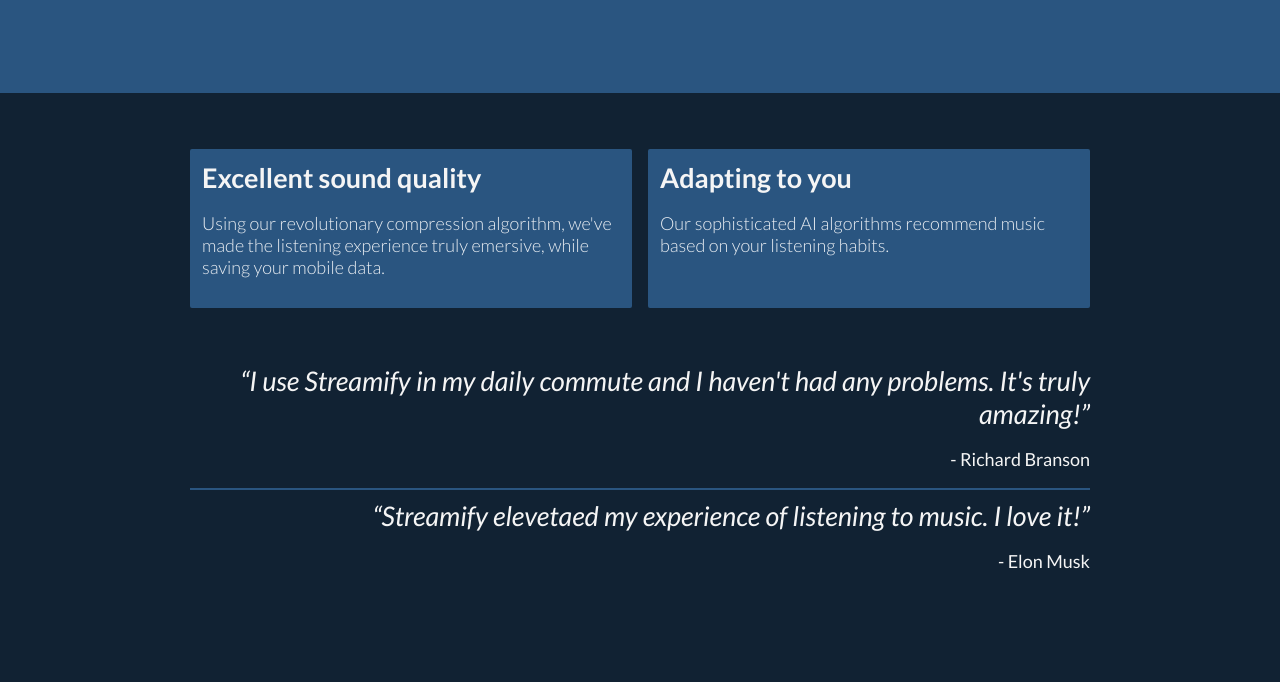
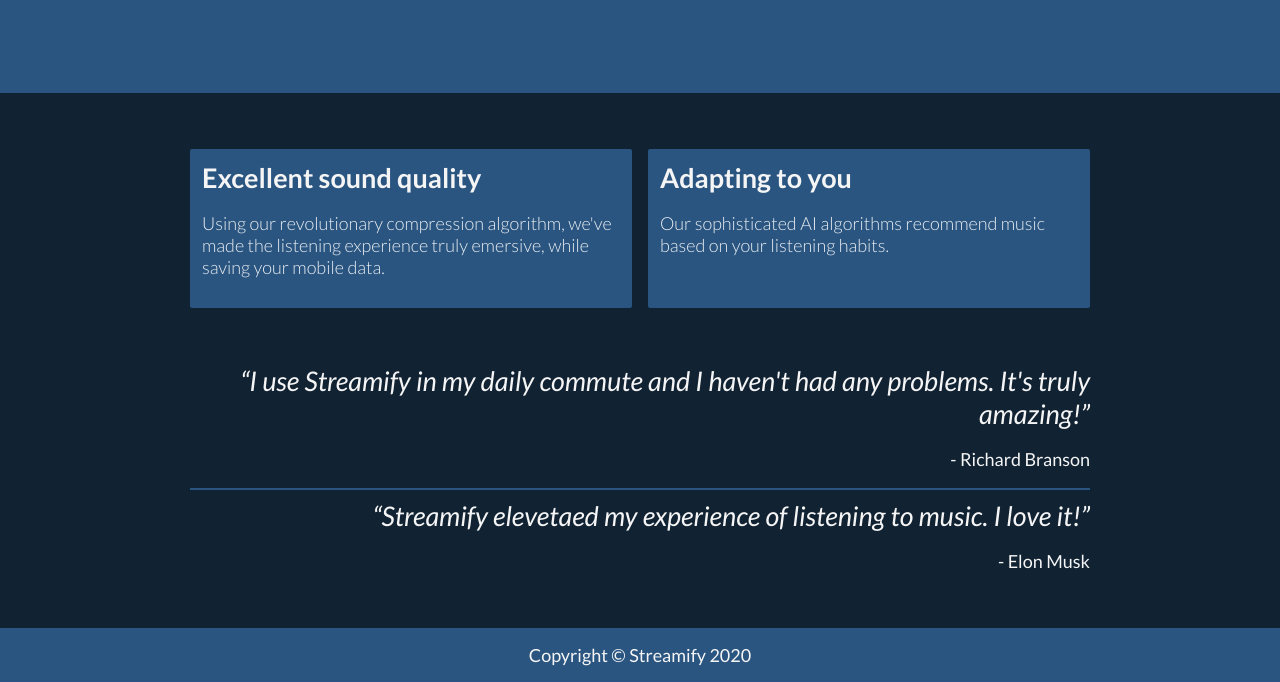
Before and after one commit to kristyanYochev/WebDesignFinal, a website: page index.html in a window 1280 px wide. Shown: the part 451-1133 px from the top of the page. Before the commit the page ends 1079 px from the top, so only its background shows below. Drawn offline with Linux system fonts and the light colour scheme.

Commit message:
Added footer

```diff
--- a/index.html
+++ b/index.html
@@ -49,5 +49,8 @@
 			</div>
 		</section>
 	</main>
+	<footer>
+		Copyright &copy; Streamify 2020
+	</footer>
 </body>
 </html>
--- a/src/scss/styles.scss
+++ b/src/scss/styles.scss
@@ -52,3 +52,9 @@
 hr {
 	border: 1px solid $blue;
 }
+
+footer {
+	text-align: center;
+	background-color: $blue;
+	padding: 16px;
+}
```
Also changed, not shown: dist/styles.css, 1 other file.
